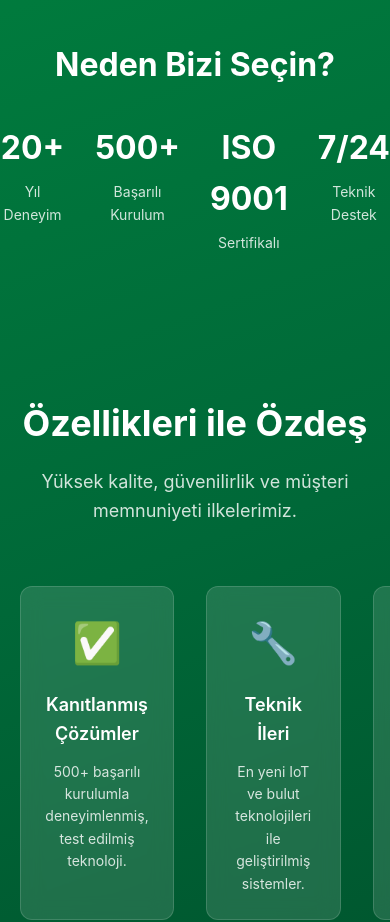
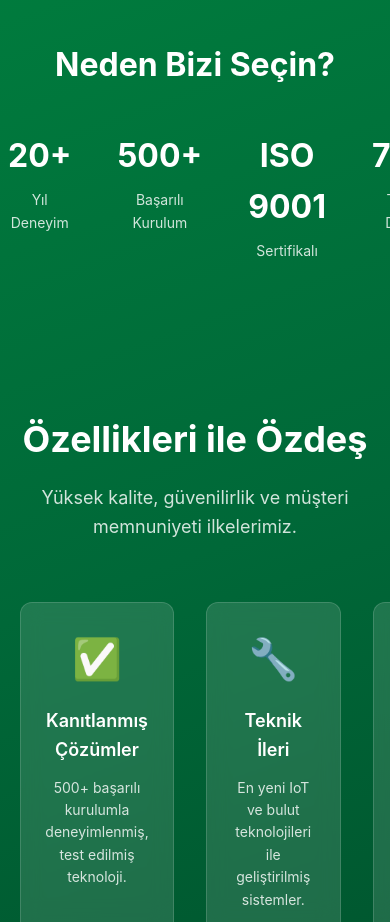
Before and after one commit to Arda-Akdeniz/master-meter-web, a website built with Vite: page src/hakkimizda.html in a window 390 px wide. Shown: the part 2120-3042 px from the top of the page. Built offline with nearby package versions, Linux system fonts and the light colour scheme.

Commit message:
Improve mobile stats and section title alignment

```diff
--- a/src/css/responsive.css
+++ b/src/css/responsive.css
@@ -106,6 +106,15 @@
 
   .stats-grid {
     grid-template-columns: 1fr;
+    gap: 24px;
+  }
+
+  .stat-item {
+    padding: 8px;
+  }
+
+  .section-title span {
+    font-size: 22px;
   }
 
   .hero .wrap h1 {
```
